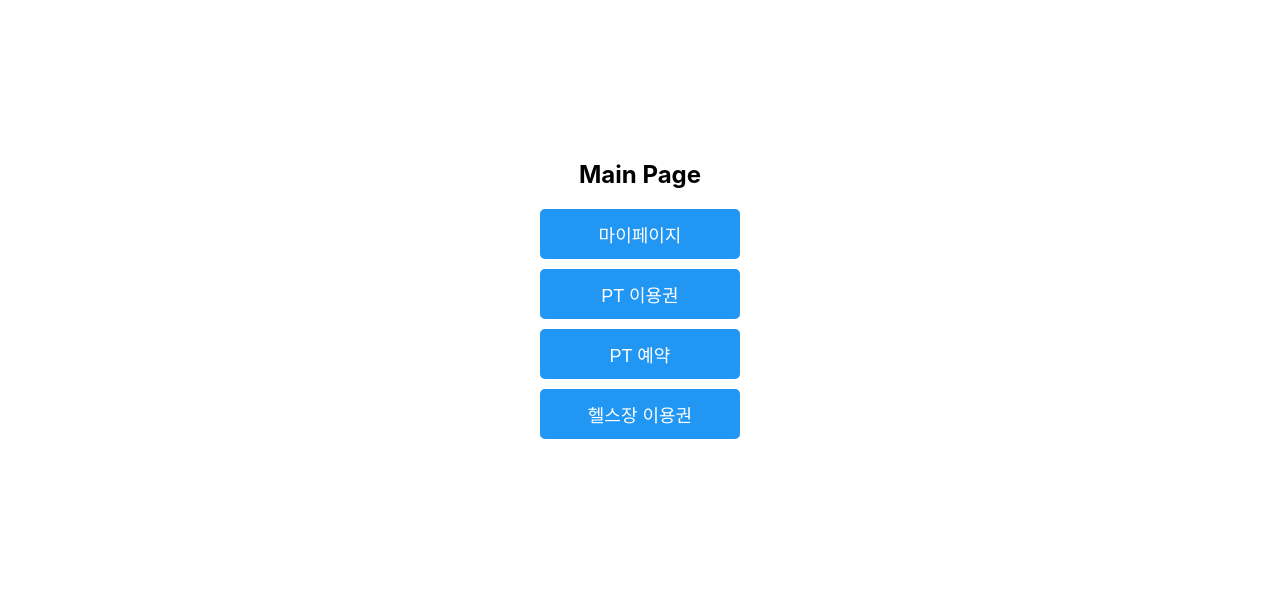
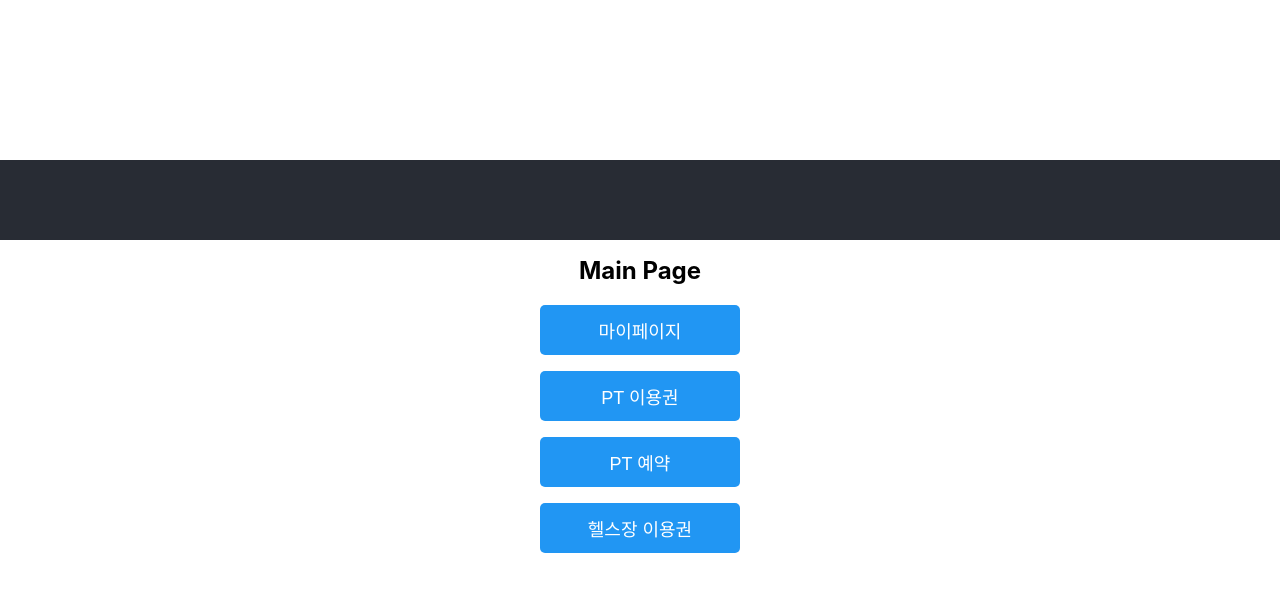
Before and after one commit to Donghunn-Lee/IPGYM, a React (Create React App) app: page / in a window 1280 px wide. Shown: the top 592 px of the page. Built offline with nearby package versions, Linux system fonts and the light colour scheme.

Commit message:
라우팅 구현

```diff
--- a/src/App.css
+++ b/src/App.css
@@ -48,7 +48,7 @@
 }
 
 .button:last-child {
-  margin-bottom: 0;
+  margin-bottom: 1rem;
 }
 
 @media screen and (max-width: 600px) {
--- a/src/App.js
+++ b/src/App.js
@@ -1,12 +1,41 @@
 import React from 'react';
 import MainPage from './components/MainPage';
 import './App.css';
+import { BrowserRouter, Route, Routes, Navigate } from 'react-router-dom';
+import MyPage from './components/MyPage';
+import PTticketInquiry from './components/PTticketInquiry';
+import PTReservation from './components/PTReservation';
+import MembershipManagement from './components/MembershipManagement';
+
+
+
+
 
 const App = () => {
   return (
+    <BrowserRouter>
     <div className="App">
-      <MainPage />
+
+        <header className='App-header'>
+
+        </header>
+
+        <div className='App.body'>
+
+            <Routes>
+              <Route path="/mypage" element={<MyPage/>}/>
+              <Route path="/ptticket" element={<PTticketInquiry/>}/>
+              <Route path="/ptreservation" element={<PTReservation/>}/>
+              <Route path="/membership" element={<MembershipManagement/>}/>
+              <Route path="/mainpage" element={<MainPage/>}/>
+              <Route path="/" element={<MainPage/>}/>
+            </Routes>
+
+        </div>
+
+
     </div>
+    </BrowserRouter>
   );
 };
 
--- a/src/components/MainPage.js
+++ b/src/components/MainPage.js
@@ -1,9 +1,9 @@
 import React from 'react';
 import Button from './Button';
+import { NavLink } from 'react-router-dom';
 
 const MainPage = () => {
   const handleButtonClick = (feature) => {
-    // 각 버튼에 대한 클릭 이벤트 처리 로직
     console.log(`Clicked ${feature}`);
   };
 
@@ -11,10 +11,18 @@ const MainPage = () => {
     <div className="main-page">
       <h1 className="main-title">Main Page</h1>
       <div className="button-container">
-        <Button text="마이페이지" onClick={() => handleButtonClick("마이페이지")} />
-        <Button text="PT 이용권" onClick={() => handleButtonClick("PT 이용권")} />
-        <Button text="PT 예약" onClick={() => handleButtonClick("PT 예약")} />
-        <Button text="헬스장 이용권" onClick={() => handleButtonClick("헬스장 이용권")} />
+        <NavLink exact to="/mypage" activeClassName="active">
+          <Button text="마이페이지" onClick={() => handleButtonClick("마이페이지")} />
+        </NavLink>
+        <NavLink exact to="/ptticket" activeClassName="active">
+          <Button text="PT 이용권" onClick={() => handleButtonClick("PT 이용권")} />
+        </NavLink>
+        <NavLink exact to="/ptreservation" activeClassName="active">
+          <Button text="PT 예약" onClick={() => handleButtonClick("PT 예약")} />
+        </NavLink>
+        <NavLink exact to="/membership" activeClassName="active">
+          <Button text="헬스장 이용권" onClick={() => handleButtonClick("헬스장 이용권")} />
+        </NavLink>
       </div>
     </div>
   );
--- a/src/components/MembershipManagement.js
+++ b/src/components/MembershipManagement.js
@@ -1,13 +1,15 @@
-// import React from 'react';
-// import Button from './Button';
+import React from 'react';
+import Button from './Button';
+import { NavLink } from 'react-router-dom';
 
 
+const MembershipManagement = () => {
 
-// const MembershipManagement = () => {
+  return (
+    <h1>
+      헬스장 이용권 관리
+    </h1>
+  );
+};
 
-//   return (
-
-//   );
-// };
-
-// export default MembershipManagement;
+export default MembershipManagement;
--- a/src/components/MyPage.js
+++ b/src/components/MyPage.js
@@ -1,9 +1,13 @@
-// import React from 'react';
-// import Button from './Button';
-// const MyPage = () => {
-//   return (
+import React from 'react';
+import Button from './Button';
+import { NavLink } from 'react-router-dom';
 
-//   );
-// };
+const MyPage = () => {
+  return (
+    <h1>
+      마이페이지
+    </h1>
+  );
+};
 
-// export default MyPage;
+export default MyPage;
--- a/src/components/PTReservation.js
+++ b/src/components/PTReservation.js
@@ -1,11 +1,13 @@
-// import React from 'react';
-// import Button from './Button';
+import React from 'react';
+import Button from './Button';
+import { NavLink } from 'react-router-dom';
 
+const PTReservation = () => {
+  return (
+    <h1>
+      PT 예약
+    </h1>
+  );
+};
 
-// const PTReservation = () => {
-//   return (
-
-//   );
-// };
-
-// export default PTReservation;
+export default PTReservation;
--- a/src/components/PTticketInquiry.js
+++ b/src/components/PTticketInquiry.js
@@ -1,11 +1,13 @@
-// import React from 'react';
-// import Button from './Button';
+import React from 'react';
+import Button from './Button';
+import { NavLink } from 'react-router-dom';
 
+const PTticketInquiry = () => {
+    return (
+        <h1>
+            PT 이용권 조회
+        </h1>
+      );
+    };
 
-// const PTticketInquiry = () => {
-//   return (
-
-//   );
-// };
-
-// export default PTticketInquiry;
+export default PTticketInquiry;
```
